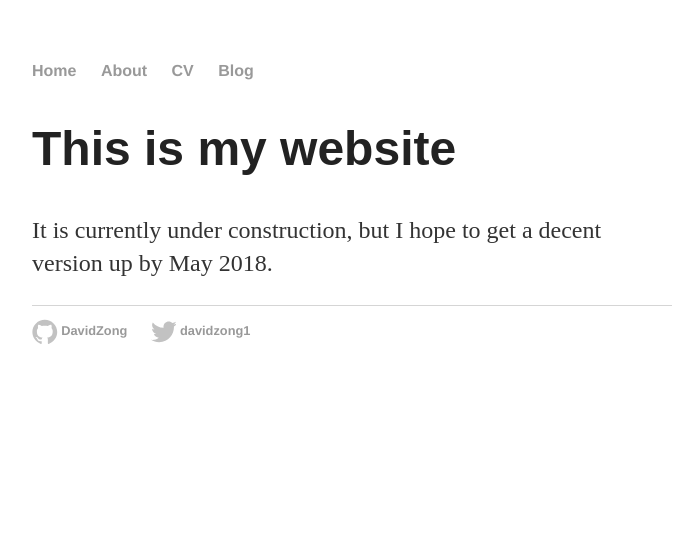
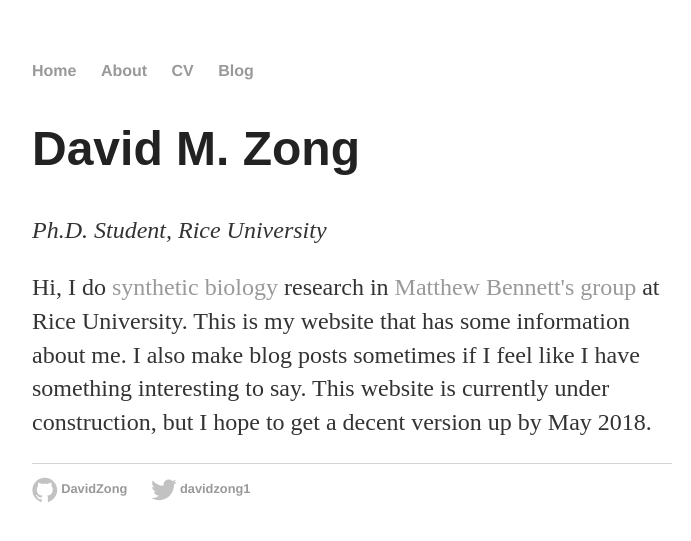
Before and after one commit to DavidZong/DavidZong.github.io, a Jekyll site: the page built from index.html, in a window 1280 px wide. Shown: the top 541 px of the page, without its empty margins (288-979 px from the left). Built offline with Jekyll 4.4.1, drawn with Linux system fonts in a browser that asks for light colours.

Commit message:
added blurb in home page

```diff
--- a/index.html
+++ b/index.html
@@ -3,6 +3,7 @@ layout: default
 title: David M. Zong
 ---
 <div class="blurb">
-	<h1>This is my website</h1>
-	<p>It is currently under construction, but I hope to get a decent version up by May 2018.</p>
+	<h1>David M. Zong</h1>
+	<p><i>Ph.D. Student, Rice University</i></p>
+	<p>Hi, I do <a href="https://en.wikipedia.org/wiki/Synthetic_biology">synthetic biology</a> research in <a href="http://biodesign.rice.edu/">Matthew Bennett's group</a>  at Rice University. This is my website that has some information about me. I also make blog posts sometimes if I feel like I have something interesting to say. This website is currently under construction, but I hope to get a decent version up by May 2018.</p>
 </div> <!-- blurb -->
```
Also changed, not shown: todo.md (+1 -1 lines).
